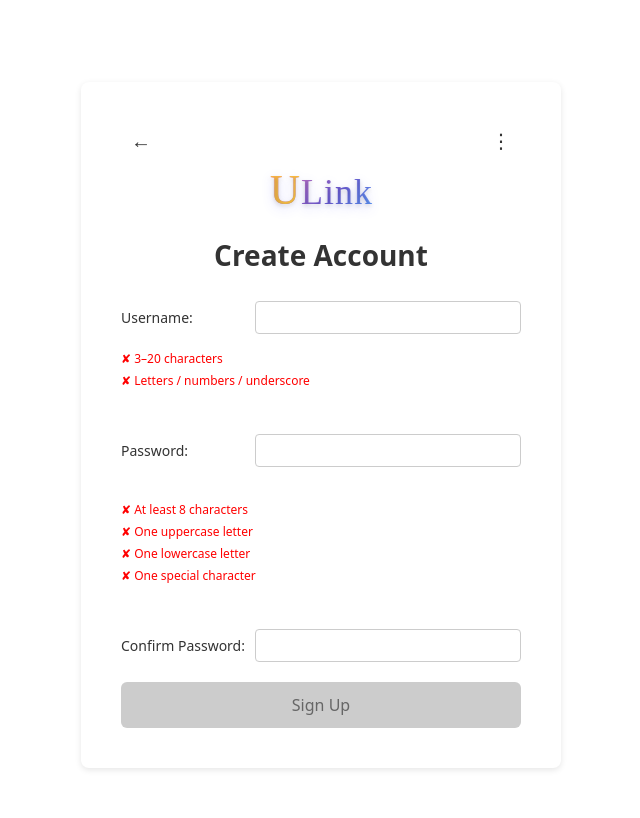
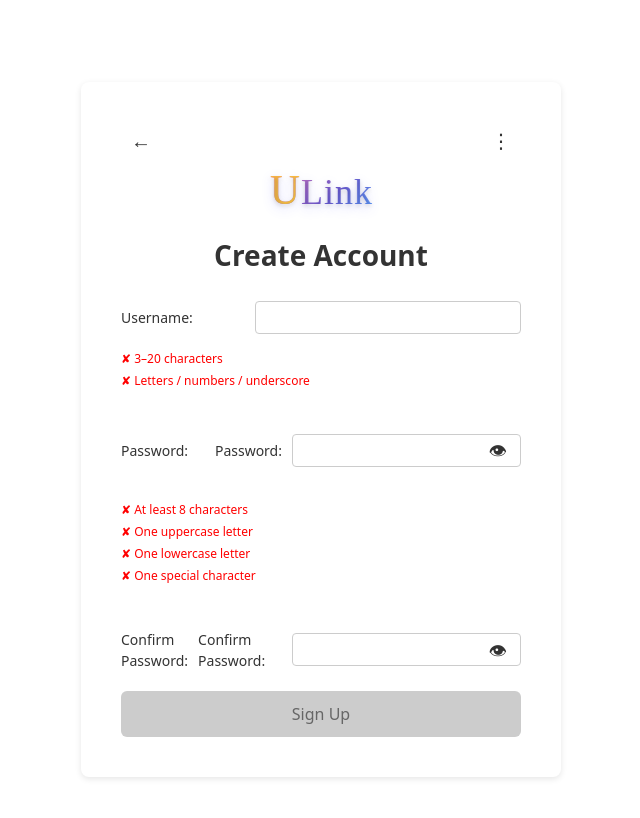
Before and after one commit to jialechen3/ulink, a React (Vite) app in the folder my-app/: page / in a window 1280 px wide. Both pictures are taken after a click on the button "Sign Up". Shown: the top 818 px of the page, without its empty margins (319-959 px from the left). Built offline with nearby package versions, Linux system fonts and the light colour scheme; a web font is replaced by a local one.

Commit message:
adding the function for registration page for the user to be able to see their password.

```diff
--- a/my-app/src/App.css
+++ b/my-app/src/App.css
@@ -811,3 +811,30 @@ select.cl-input {
 .modal-backdrop { z-index: 40; }
 /* Tabs 在底部，保持 1000 即可 */
 .mp-tabs { z-index: 1000; }
+
+/* ===== Password eye toggle (for RegisterPage & LoginPage) ===== */
+.eye-wrap {
+  position: relative;
+}
+.eye-wrap input.password-input {
+  padding-right: 42px; /* 留出眼睛按钮空间 */
+}
+.eye-btn {
+  position: absolute;
+  right: 10px;
+  top: 50%;
+  transform: translateY(-50%);
+  background: transparent;
+  border: none;
+  cursor: pointer;
+  font-size: 18px;
+  line-height: 1;
+  padding: 4px;
+  color: #333;
+}
+.eye-btn:hover { opacity: 0.85; }
+.eye-btn:focus { outline: 2px solid #4a76d9; border-radius: 6px; }
+
+@media (prefers-color-scheme: dark) {
+  .eye-btn { color: #eee; }
+}
--- /dev/null
+++ b/my-app/src/PasswordField.jsx
@@ -0,0 +1,39 @@
+import { useState } from "react";
+
+export default function PasswordField({
+                                          label = "Password",
+                                          value,
+                                          onChange,
+                                          disabled = false,
+                                          required = true,
+                                          name,
+                                          placeholder,
+                                      }) {
+    const [show, setShow] = useState(false);
+
+    return (
+        <div className="form-group eye-wrap">
+            <label>{label}:</label>
+            <input
+                type={show ? "text" : "password"}
+                value={value}
+                onChange={onChange}
+                disabled={disabled}
+                required={required}
+                name={name}
+                placeholder={placeholder}
+                className="password-input"
+                autoComplete={name === "new-password" ? "new-password" : "current-password"}
+            />
+            <button
+                type="button"
+                className="eye-btn"
+                aria-label={show ? "Hide password" : "Show password"}
+                aria-pressed={show}
+                onClick={() => setShow((s) => !s)}
+            >
+                {show ? "🙈" : "👁"}
+            </button>
+        </div>
+    );
+}
--- a/my-app/src/RegisterPage.jsx
+++ b/my-app/src/RegisterPage.jsx
@@ -4,6 +4,8 @@ import { API_BASE } from "./config";
 import KebabMenu from "./KebabMenu";
 import BugReportModal from "./BugReportModal";
 import Logo from "./Logo";
+import PasswordField from "./PasswordField";
+
 
 /** ✅ 统一的本地校验规则（与后端保持一致） */
 function usernameIssues(name) {
@@ -138,12 +140,12 @@ export default function RegisterPage({ onRegister, onBack }) {
                 {/* Password */}
                 <div className="form-group">
                     <label>Password:</label>
-                    <input
-                        type="password"
+                    <PasswordField
+                        label="Password"
                         value={password}
+                        onChange={(e) => setPassword(e.target.value)}
                         disabled={loading}
-                        onChange={(e) => setPassword(e.target.value)}
-                        required
+                        name="new-password"
                     />
                 </div>
 
@@ -166,12 +168,12 @@ export default function RegisterPage({ onRegister, onBack }) {
                 {/* Confirm Password */}
                 <div className="form-group">
                     <label>Confirm Password:</label>
-                    <input
-                        type="password"
+                    <PasswordField
+                        label="Confirm Password"
                         value={confirmPassword}
+                        onChange={(e) => setConfirmPassword(e.target.value)}
                         disabled={loading}
-                        onChange={(e) => setConfirmPassword(e.target.value)}
-                        required
+                        name="confirm-password"
                     />
                 </div>
 
```
